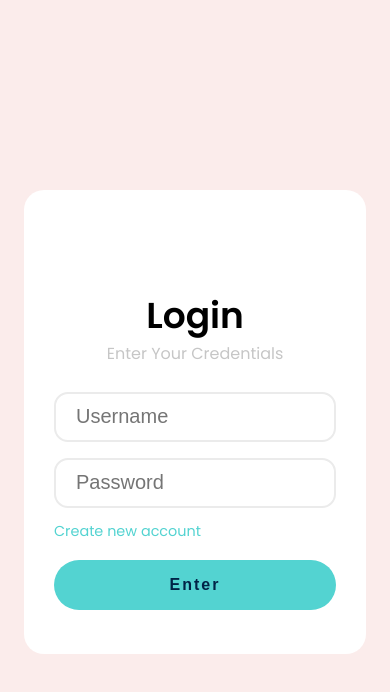
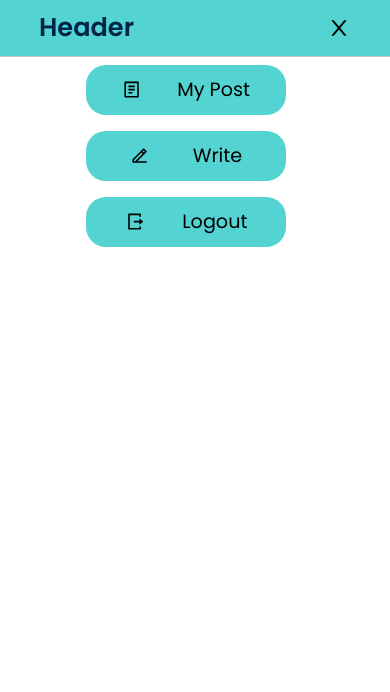
Before and after one commit to tonnamchakornpat/webminiproject, a React (Vite) app: page / in a window 390 px wide. Shown: the top 692 px of the page. Built offline with nearby package versions, Linux system fonts and the light colour scheme.

Commit message:
Add Component :sparkles: Navbar

```diff
--- a/src/App.jsx
+++ b/src/App.jsx
@@ -1,12 +1,12 @@
 import './styles/scss/main.scss'
-import LoginPage from './pages/LoginPage'
+// import LoginPage from './pages/LoginPage'
 import HomePage from './pages/HomePage'
 
 function App() {
   return (
     <>
-      {/* <HomePage/> */}
-      <LoginPage />
+      <HomePage />
+      {/* <LoginPage /> */}
     </>
   )
 }
--- /dev/null
+++ b/src/components/Navbar.jsx
@@ -0,0 +1,51 @@
+import { GiHamburgerMenu } from 'react-icons/gi'
+import { RiLogoutBoxRLine, RiFileList2Line, RiEdit2Line } from 'react-icons/ri'
+import { AiOutlineClose } from 'react-icons/ai'
+import { useState } from 'react'
+
+function Navbar() {
+  const [MenuStatus, setMenuStatus] = useState(true)
+  const changeStatus = () => {
+    setMenuStatus(!MenuStatus)
+  }
+
+  return (
+    <div className="Navbar">
+      <div className="NavbarContainer">
+        <div className="itemsContainer">
+          <nav>
+            <h1>Header</h1>
+            {MenuStatus ? (
+              <AiOutlineClose size={'1.5rem'} onClick={changeStatus} />
+            ) : (
+              <GiHamburgerMenu size={'1.5rem'} onClick={changeStatus} />
+            )}
+          </nav>
+        </div>
+      </div>
+
+      <ul
+        style={
+          !MenuStatus
+            ? { position: 'relative', left: '200vw' }
+            : { position: 'relative' }
+        }
+      >
+        <li>
+          <RiFileList2Line className="iconMenu" />
+          <p>My Post</p>
+        </li>
+        <li>
+          <RiEdit2Line className="iconMenu" />
+          <p>Write</p>
+        </li>
+        <li>
+          <RiLogoutBoxRLine className="iconMenu" />
+          <p>Logout</p>
+        </li>
+      </ul>
+    </div>
+  )
+}
+
+export default Navbar
--- a/src/pages/HomePage.jsx
+++ b/src/pages/HomePage.jsx
@@ -1,20 +1,13 @@
-import React from "react";
-import { AiOutlineLogout } from "react-icons/ai";
-import "../styles/scss/main.scss";
+import '../styles/scss/main.scss'
+import Navbar from '../components/Navbar'
 
 function HomePage() {
   return (
-    <div className="homeContainer">
-      <div className="itemsContainer">
-        <nav>
-          <h1>Header</h1>
-          <AiOutlineLogout size={"1.5rem"} />
-        </nav>
-      </div>
-
+    <>
+      <Navbar />
       <main></main>
-    </div>
-  );
+    </>
+  )
 }
 
-export default HomePage;
+export default HomePage
--- a/src/styles/scss/abstract/_mixins.scss
+++ b/src/styles/scss/abstract/_mixins.scss
@@ -1,6 +1,4 @@
-* {
-    box-sizing: border-box;
-}
+//
 
 $breakpoints: (
     "xs": "max-width: 579.98px",
@@ -26,3 +24,5 @@ $breakpoints: (
 }
 
 ;
+
+// ?Animation
--- a/src/styles/scss/abstract/_variables.scss
+++ b/src/styles/scss/abstract/_variables.scss
@@ -2,5 +2,6 @@ $primary-color1 : #002447;
 $primary-color2 : #53D3D1;
 $primary-color3 : #FBECEB;
 $primary-color4 : #FEB249;
+$primary-color5 : rgb(198, 198, 198);
 
 $primary-color2-50 :#2a6a69;
--- /dev/null
+++ b/src/styles/scss/components/_navbar.scss
@@ -0,0 +1,83 @@
+@use '../abstract/variables' as *;
+@use '../abstract/mixins' as *;
+
+// ? Navbar style
+.Navbar {
+    overflow: hidden;
+    width: 100%;
+
+    .NavbarContainer {
+        display: grid;
+        place-items: center;
+        background-color: $primary-color2;
+        border-bottom: 1px solid $primary-color5;
+
+        h1 {
+            color: $primary-color1;
+            font-size: 1.6em;
+
+            &:hover {
+                color: $primary-color4;
+            }
+        }
+
+        .itemsContainer {
+            width: clamp(200px, 80vw, 600px);
+
+            nav {
+                display: flex;
+                flex-direction: row;
+                justify-content: space-between;
+                align-items: center;
+                height: 56px;
+            }
+        }
+    }
+
+    // ? Menu
+
+    ul {
+        display: flex;
+        flex-direction: column;
+        position: relative;
+        left: 55%;
+        // align-items: end;
+        z-index: 5;
+        transition: all 0.5s ease-out;
+
+        li {
+            width: clamp(200px, 10vw, 250px);
+            display: flex;
+            flex-direction: row;
+            justify-content: space-evenly;
+            align-items: center;
+            background-color: $primary-color2;
+            margin: 0.5em;
+            border-radius: 20px;
+
+            .iconMenu {
+                margin: 0.8em 0px;
+                font-size: 1.2em;
+            }
+
+            p {
+                font-size: 1.2em;
+            }
+
+
+        }
+
+        & :hover {
+            background-color: $primary-color1;
+            color: $primary-color4;
+        }
+
+        @include breakpoint(xs) {
+            left: 20vw;
+        }
+
+    }
+
+
+
+}
--- a/src/styles/scss/pages/_homePage.scss
+++ b/src/styles/scss/pages/_homePage.scss
@@ -1,19 +1,8 @@
-@use '../abstract/variables' as * ;
+@use '../abstract/variables' as *;
+@forward '../components/navbar';
 
-.homeContainer {
-
-    display: grid;
-    place-items: center;
-    background-color: $primary-color2;
-
-  .itemsContainer {
-    width: 590px;
-    nav {
-      display: flex;
-      flex-direction: row;
-      justify-content: space-between;
-      align-items: center;
-      height: 56px;
-    }
-  }
+main {
+  // background-color: $primary-color3 ;
+  background-color: red;
+  width: 100vw;
 }
--- a/src/styles/scss/pages/_loginPage.scss
+++ b/src/styles/scss/pages/_loginPage.scss
@@ -34,7 +34,7 @@
         }
 
         h3 {
-            color: rgb(198, 198, 198);
+            color: $primary-color5;
             margin: 0 0 30px;
             font-weight: 500;
         }
```
